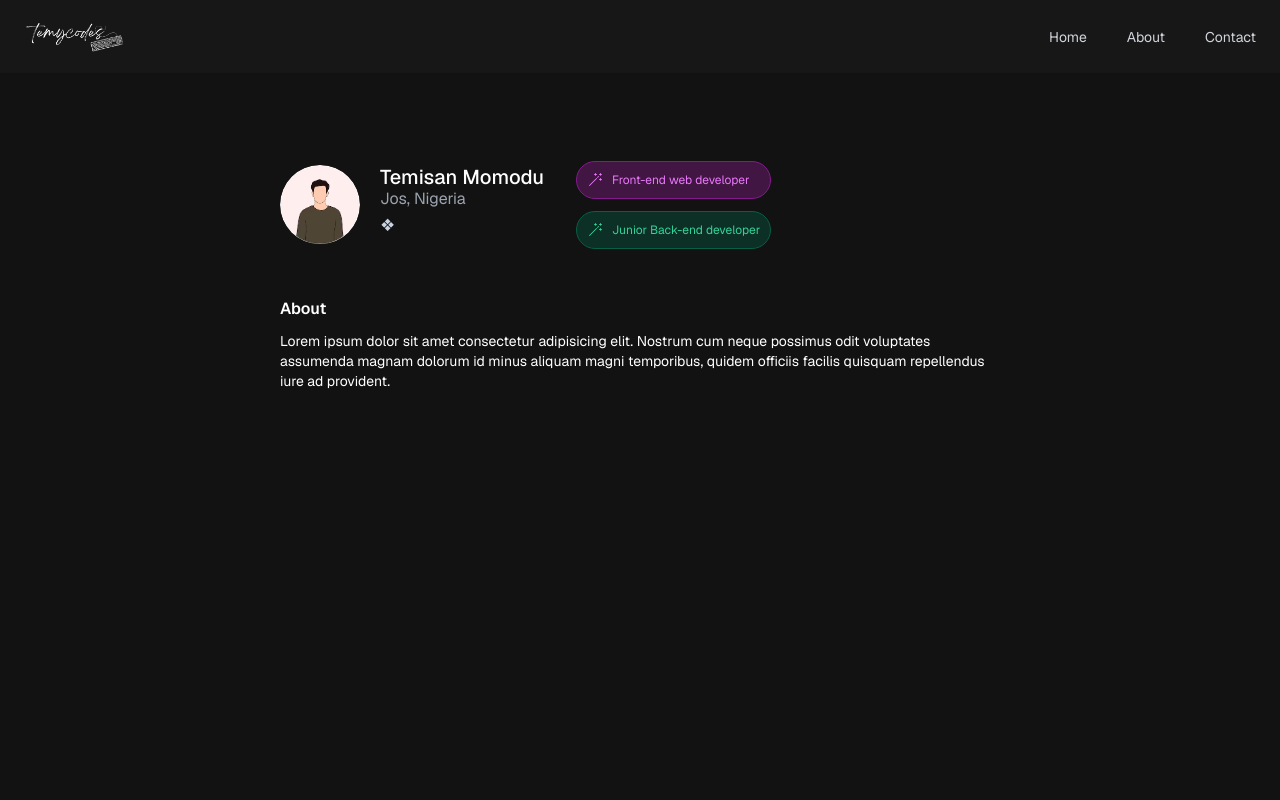
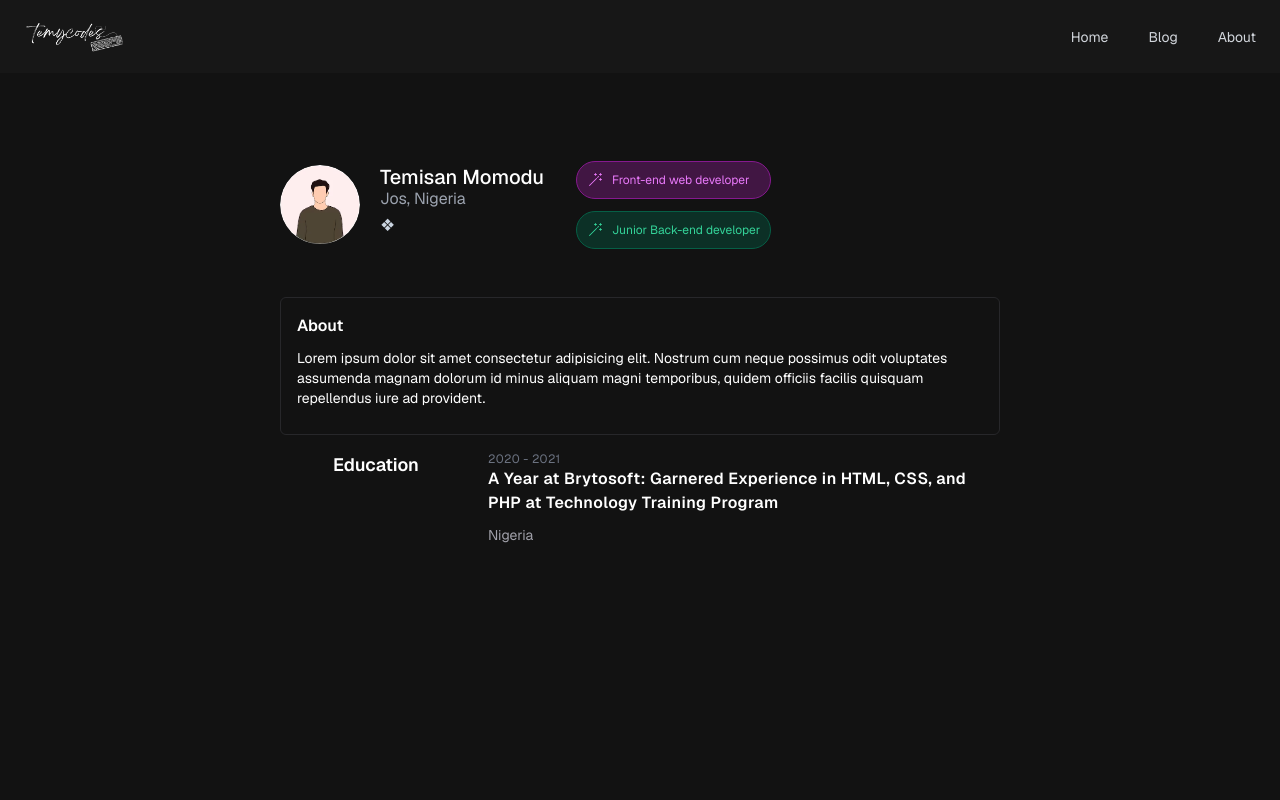
Before and after one commit to temisan0x/blog, a Next.js app: page /about in a window 1280 px wide. Shown: the top 800 px of the page. Built offline with nearby package versions, Linux system fonts and the light colour scheme.

Commit message:
build: code cleanup

```diff
--- a/app/about/page.tsx
+++ b/app/about/page.tsx
@@ -1,29 +1,67 @@
-import React from 'react'
-import Uq from '../components/Tems'
+import React from 'react';
+import Uq from '../components/Tems';
 
 export default function AboutPage() {
-  return (
-    <div className='min-h-screen'>
-        <Uq/>
-        <About/>
-
-    </div>
-  )
+    return (
+        <div className="min-h-screen">
+            <Uq />
+            <About />
+            <div className="p-4">
+                <EduTL />
+            </div>
+        </div>
+    );
 }
 
-function About (){
+function About() {
     return (
-        <div>
-            <h2 className='font-semibold'>About</h2>
-            <p className='text-sm prose'>Lorem ipsum dolor sit amet consectetur adipisicing elit. Nostrum cum neque possimus odit voluptates assumenda magnam dolorum id minus aliquam magni temporibus, quidem officiis facilis quisquam repellendus iure ad provident.</p>
+        <div className="p-4 border border-zinc-800 rounded-md">
+            <h2 className="font-semibold">About</h2>
+            <p className="text-sm prose">
+                Lorem ipsum dolor sit amet consectetur adipisicing elit. Nostrum
+                cum neque possimus odit voluptates assumenda magnam dolorum id
+                minus aliquam magni temporibus, quidem officiis facilis quisquam
+                repellendus iure ad provident.
+            </p>
         </div>
-    )
+    );
 }
 
-function EduTL(children: React.ReactNode) {
+const eduData = [
+    {
+        title: 'Technology Training Program',
+        desc: 'A Year at Brytosoft: Garnered Experience in HTML, CSS, and PHP',
+        year: '2020 - 2021',
+        place: 'Nigeria',
+    },
+];
+
+function EduTL() {
     return (
-        <div className='relative'>
-            {children}
+        <div className="grid gap-4 grid-cols-12">
+            <div className="col-span-3">
+                <div className="text-center text-left mb-14">
+                    <h3 className="text-lg font-semibold">Education</h3>
+                </div>
+            </div>
+            <div className="relative space-y-6 col-span-9">
+                <div className="space-y-12 relative px-4 col-span-8 before:absolute before:top-2 before:bottom-0 before:w-0.5 before:-left-3 before:dark:bg-neutral-800">
+                    {eduData.map(({ title, desc, year, place }) => (
+                        <div
+                            key={title}
+                            className="flex flex-col relative before:absolute before:top-[3px] before:w-4 before:h-4 before:rounded-full before:left-[-35px] before:z-[1] before:dark:bg-neutral-600"
+                        >
+                            <time className="text-xs tracking-wide uppercase text-gray-500">
+                                {year}
+                            </time>
+                            <h3 className="text-md font-semibold tracking-wide">
+                                {desc} at {title}
+                            </h3>
+                            <p className="text-zinc-400 text-sm">{place}</p>
+                        </div>
+                    ))}
+                </div>
+            </div>
         </div>
-    )
+    );
 }
--- a/app/components/Navbar.tsx
+++ b/app/components/Navbar.tsx
@@ -22,8 +22,8 @@ const Navbar = () => {
               </Link>
           <div className="hidden md:flex space-x-10 font-san">
             <Link href="/" className="text-gray-300 text-sm hover:text-white">Home</Link>
+            <Link href="/blog" className="text-gray-300 text-sm hover:text-white">Blog</Link>
             <Link href="/about" className="text-gray-300 text-sm hover:text-white">About</Link>
-            <Link href="/contact" className="text-gray-300 text-sm hover:text-white">Contact</Link>
           </div>
           <div className="md:hidden">
             <button onClick={() => setIsOpen(!isOpen)} className="focus:outline-none">
@@ -37,8 +37,8 @@ const Navbar = () => {
           <div className="md:hidden">
             <div className="px-2 pt-2 pb-3 space-y-1 font-san">
               <Link href="/" className="block px-3 py-2 rounded-md text-sm font-medium text-gray-300 hover:text-white hover:bg-gray-700 ">Home</Link>
+              <Link href="/blog" className="block px-3 py-2 rounded-md text-sm font-medium text-gray-300 hover:text-white hover:bg-gray-700">Blog</Link>
               <Link href="/about" className="block px-3 py-2 rounded-md text-sm font-medium text-gray-300 hover:text-white hover:bg-gray-700">About</Link>
-              <Link href="/contact" className="block px-3 py-2 rounded-md text-sm font-medium text-gray-300 hover:text-white hover:bg-gray-700">Contact</Link>
             </div>
           </div>
         )}
--- a/app/page.tsx
+++ b/app/page.tsx
@@ -93,7 +93,7 @@ const RecentWork = () => {
     return (
         <figure>
             {ArtList.slice(0, 1).map((id) => (
-                <Link href="/works" key={id.title} className="group">
+                <Link href="https://temycodes.vercel.app/" key={id.title} className="group">
                     <div className="flex bg-zinc-800 opacity-80 group-hover:opacity-100 mb-4 rounded-md">
                         <div className='w-full relative h-[240px] min-h-[240px] overflow-hidden place-self-center'>
                             <div className='absolute left-8 bottom-4 z-10 py-2 px-4 font-semibold block rounded bg-black/70'>{id.title}</div>
```
